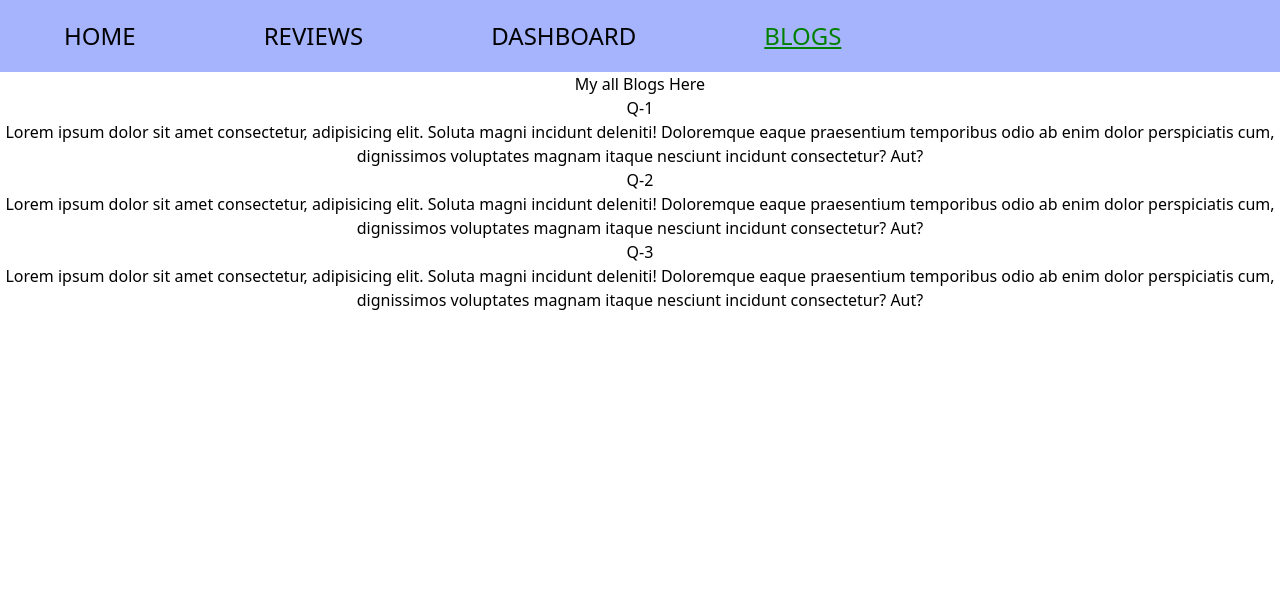
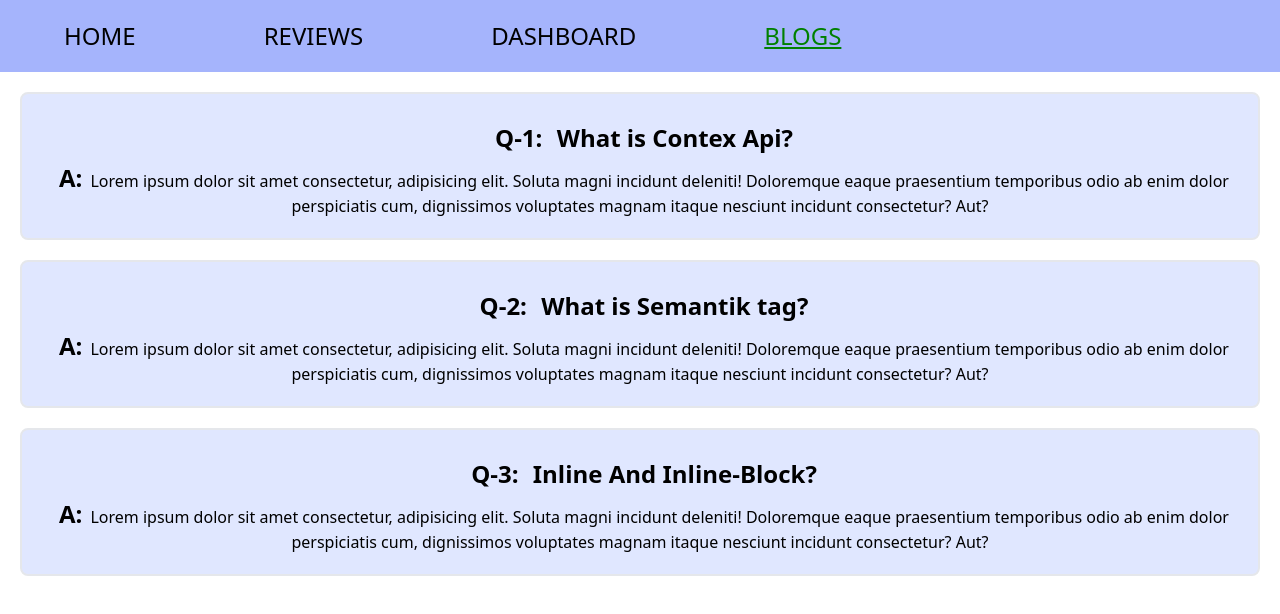
Before and after one commit to Abdur-Rahman-Argon/review-point, a React (Create React App) app: page /blogs in a window 1280 px wide. Shown: the top 614 px of the page. Built offline with nearby package versions, Linux system fonts and the light colour scheme.

Commit message:
Home Component Edit

```diff
--- a/src/components/AreaChart/AreaChart.js
+++ b/src/components/AreaChart/AreaChart.js
@@ -10,7 +10,7 @@ const AreaChart = () => {
   console.log(data);
   return (
     <div>
-      <h1>Area Chart</h1>
+      <h1 className="text-3xl">Investment Vs Revenue(in AreaChart)</h1>
     </div>
   );
 };
--- a/src/components/BarChart/BarChart.js
+++ b/src/components/BarChart/BarChart.js
@@ -3,7 +3,7 @@ import React from "react";
 const BarChart = () => {
   return (
     <div>
-      <h1></h1>
+      <h1 className="text-3xl">Investment Vs Revenue(in BarChart)</h1>
     </div>
   );
 };
--- a/src/components/Blogs/Blogs.js
+++ b/src/components/Blogs/Blogs.js
@@ -3,29 +3,39 @@ import React from "react";
 const Blogs = () => {
   return (
     <div>
-      <h1>My all Blogs Here</h1>
-
-      <div>
-        <h1>Q-1</h1>
+      <div className="m-5 border-2 p-5 bg-indigo-100 rounded-lg">
+        <h1 className="text-2xl m-2 font-semibold">
+          <span className="text-2xl mx-2 font-bold">Q-1: </span> What is Contex
+          Api?
+        </h1>
         <p>
+          <span className="text-2xl mx-2 font-bold"> A:</span>
           Lorem ipsum dolor sit amet consectetur, adipisicing elit. Soluta magni
           incidunt deleniti! Doloremque eaque praesentium temporibus odio ab
           enim dolor perspiciatis cum, dignissimos voluptates magnam itaque
           nesciunt incidunt consectetur? Aut?
         </p>
       </div>
-      <div>
-        <h1>Q-2</h1>
+      <div className="m-5 border-2 p-5 bg-indigo-100 rounded-lg">
+        <h1 className="text-2xl m-2  font-semibold">
+          <span className="text-2xl mx-2 font-bold">Q-2: </span> What is
+          Semantik tag?
+        </h1>
         <p>
+          <span className="text-2xl mx-2 font-bold"> A:</span>
           Lorem ipsum dolor sit amet consectetur, adipisicing elit. Soluta magni
           incidunt deleniti! Doloremque eaque praesentium temporibus odio ab
           enim dolor perspiciatis cum, dignissimos voluptates magnam itaque
           nesciunt incidunt consectetur? Aut?
         </p>
       </div>
-      <div>
-        <h1>Q-3</h1>
+      <div className="m-5 border-2 p-5 bg-indigo-100 rounded-lg">
+        <h1 className="text-2xl m-2  font-semibold">
+          <span className="text-2xl mx-2 font-bold">Q-3: </span> Inline And
+          Inline-Block?
+        </h1>
         <p>
+          <span className="text-2xl mx-2 font-bold"> A:</span>
           Lorem ipsum dolor sit amet consectetur, adipisicing elit. Soluta magni
           incidunt deleniti! Doloremque eaque praesentium temporibus odio ab
           enim dolor perspiciatis cum, dignissimos voluptates magnam itaque
--- a/src/components/Dashboard/Dashboard.js
+++ b/src/components/Dashboard/Dashboard.js
@@ -1,17 +1,24 @@
-import React from "react";
+import React, { useEffect, useState } from "react";
 import AreaChart from "../AreaChart/AreaChart";
 import BarChart from "../BarChart/BarChart";
 import PaiChart from "../PaiChart/PaiChart";
 import Recharts from "../Recharts/Recharts";
 
 const Dashboard = () => {
+  const [data, setData] = useState([]);
+  useEffect(() => {
+    fetch("data.json")
+      .then((res) => res.json())
+      .then((data) => setData(data));
+  }, []);
   return (
     <div>
-      <p>this is dashbord for showing rechart</p>
-      <Recharts></Recharts>
-      <AreaChart></AreaChart>
-      <BarChart></BarChart>
-      <PaiChart></PaiChart>
+      <div className="md:grid md:grid-cols-2 m-5">
+        <Recharts className="my-4" data={data}></Recharts>
+        <AreaChart className="my-4"></AreaChart>
+        <BarChart className="my-4"></BarChart>
+        <PaiChart className="my-4"></PaiChart>
+      </div>
     </div>
   );
 };
--- a/src/components/Home/Home.js
+++ b/src/components/Home/Home.js
@@ -9,13 +9,13 @@ const Home = () => {
     <div>
       <div className="md:grid grid-cols-2 p-16">
         <div className="m-10 px-20 pt-10">
-          <h1 className="text-4xl mb-4 font-bold">Your Next Phone</h1>
-          <h1 className="text-4xl mb-4 font-semibold">Your Best Phone</h1>
+          <h1 className="text-4xl mb-4 font-bold">Your LED Monitor</h1>
+          <h1 className="text-4xl mb-4 font-semibold">Select Now</h1>
           <p>
-            Lorem ipsum dolor sit amet consectetur adipisicing elit. Nesciunt
-            voluptas placeat quo tempore itaque, reiciendis labore fugit
-            veritatis praesentium natus rem animi neque minus. Temporibus
-            blanditiis necessitatibus a deserunt voluptas?
+            If Your buy a LED monitor, Now select this Monitor. this monitor has
+            a beautiful color grading, 4k video rasulation and Life time
+            replacement Geranty. So,You Directly select this Monuitor for your
+            kindness. If Needed please cheack Our Customer Review.
           </p>
           <button className="rounded-lg flex border-2 px-5 py-2 m-5 bg-emerald-500 ">
             <span> Live Demo </span>
@@ -28,13 +28,12 @@ const Home = () => {
       </div>
       <div>
         <Reviews></Reviews>
-        <div className="m-1 ">
+        <div className="m-1">
           <Link
-            className="rounded-lg border-2 content-center w-48 px-5 py-2  bg-emerald-500 "
+            className="rounded-lg border-2 w-48 px-5 py-2  bg-emerald-500 content-center"
             to="/reviews"
           >
-            <span> See all review </span>
-            <ArrowRightIcon className="w-6"></ArrowRightIcon>
+            See all review
           </Link>
         </div>
       </div>
--- a/src/components/PaiChart/PaiChart.js
+++ b/src/components/PaiChart/PaiChart.js
@@ -3,7 +3,7 @@ import React from "react";
 const PaiChart = () => {
   return (
     <div>
-      <h1>Investment Vs Revenue</h1>
+      <h1 className="text-3xl">Investment Vs Revenue (In PaiChart)</h1>
     </div>
   );
 };
--- a/src/components/Recharts/Recharts.js
+++ b/src/components/Recharts/Recharts.js
@@ -1,25 +1,20 @@
 import React, { useEffect, useState } from "react";
 import { Line, LineChart, Tooltip, XAxis, YAxis } from "recharts";
 
-const Recharts = () => {
-  const [data, setData] = useState([]);
-  useEffect(() => {
-    fetch("data.json")
-      .then((res) => res.json())
-      .then((data) => setData(data));
-  }, []);
+const Recharts = (props) => {
+  const { month, investment, sell, revenue } = props.data;
   return (
     <div>
-      <h1>Manth Wise Sell</h1>
+      <h1 className="text-3xl">Manth Wise Sell(in LineChart)</h1>
       <LineChart
         width={600}
         height={300}
-        data={data}
-        margin={{ top: 5, right: 20, bottom: 5, left: 0 }}
+        data={props.data}
+        margin={{ top: 5, right: 20, bottom: 5, left: 2 }}
       >
         <Line type="monotone" dataKey="sell" stroke="#8884d8" />
 
-        <XAxis dataKey="name" />
+        <XAxis dataKey="month" />
         <YAxis />
         <Tooltip />
       </LineChart>
```
